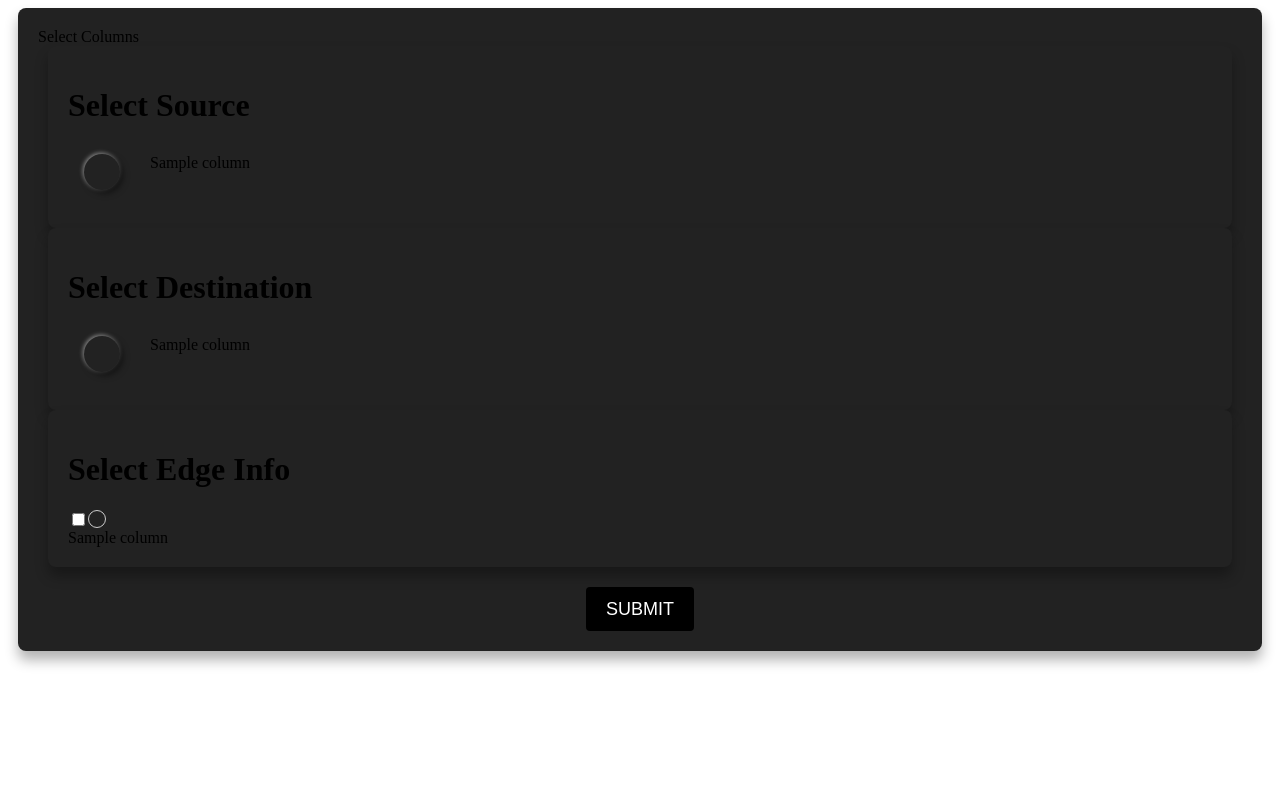
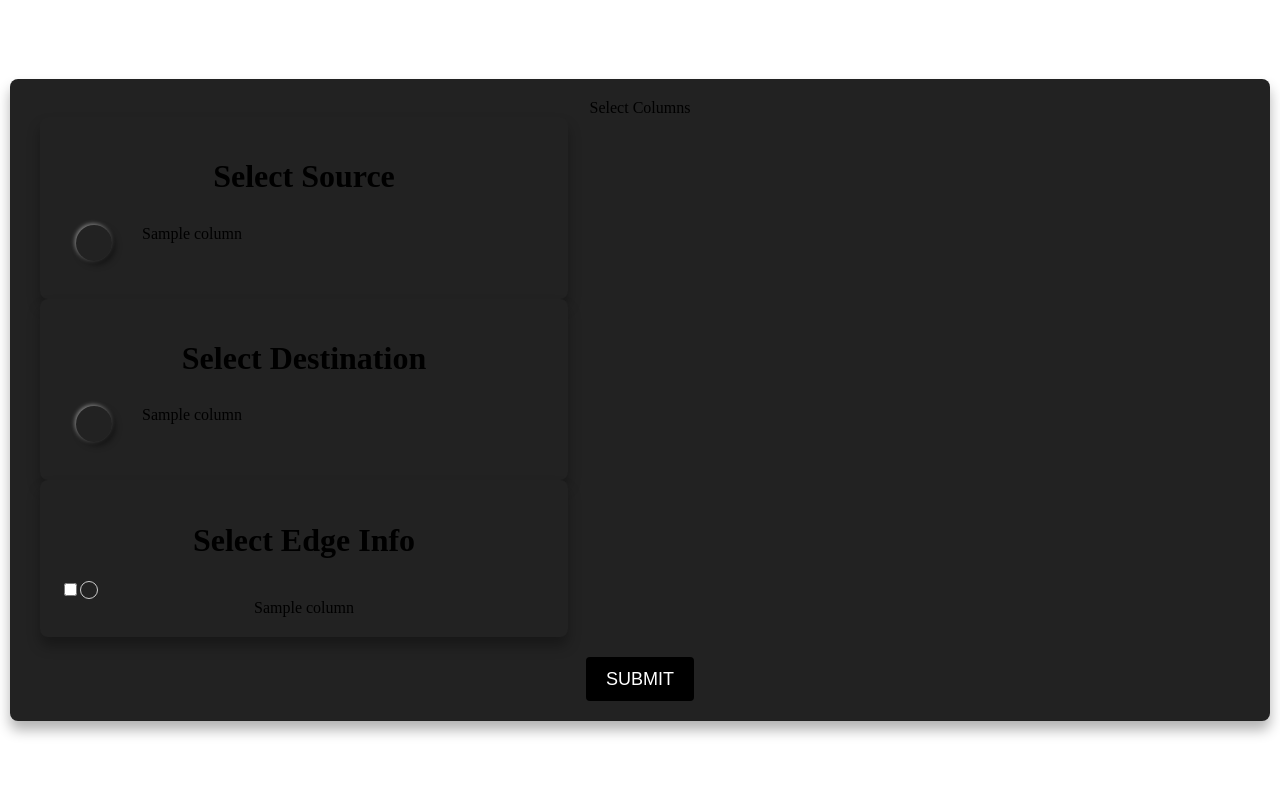
Before and after one commit to JaskaranSingh-01/Core-Topology, a Flask app: template templates/select_columns.html in a window 1280 px wide. Run offline with Flask 2, Linux system fonts and the light colour scheme; the template is opened without the code that fills it: most values are stand-ins (such as "Sample title", 1, 10 or a date in 2020); parts of the project's set-up code (start-up, migrations or seed data) failed here and were passed over.

Commit message:
Update select_columns.html

```diff
--- a/templates/select_columns.html
+++ b/templates/select_columns.html
@@ -21,8 +21,10 @@
         .container {
             flex: 1;
             margin: 0 10px;
+            text-align: center;
             background-color: #222222;
             border-radius: 8px;
+            width: 40%;
             padding: 20px;
             box-shadow: 0px 9px 13px 0px rgba(0, 0, 0, 0.3);
             transform: scale(1);
@@ -202,9 +204,19 @@
         .fancy .text {
             display: block;
         }
+        body {
+            display: flex;
+            justify-content: center;
+            align-items: center;
+            height: 100vh;
+            margin: 0;
+            background-color: var(--background-color);
+            color: var(--text-color);
+        }
     </style>
 </head>
 <body>
+
     <div class="container">
         <span class="menu-trigger">
             <i class="menu-trigger-bar top"></i>
```
